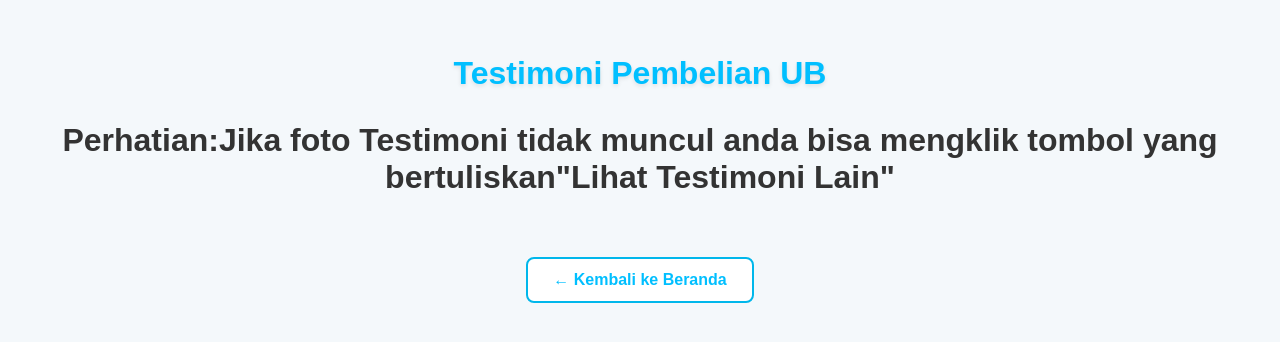
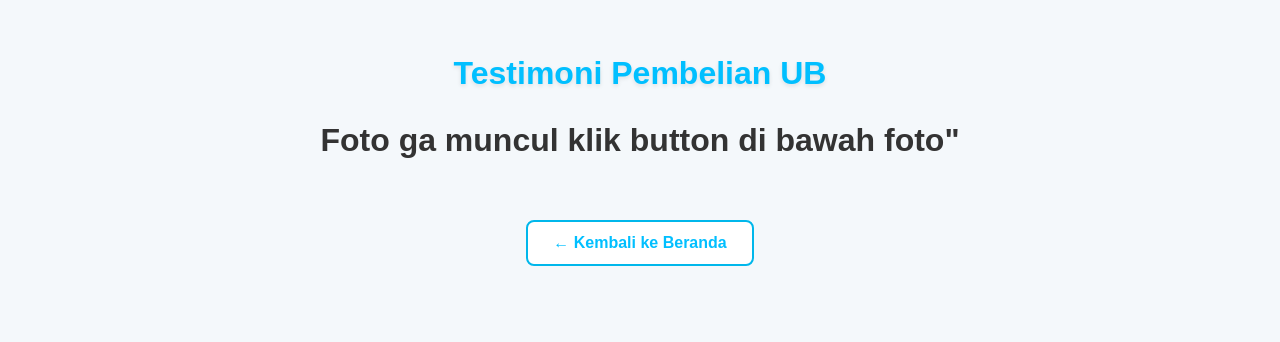
Before and after one commit to Revansyabian/Webtopupv2, a plain HTML site: page testimoni.html in a window 1280 px wide. Drawn offline with Linux system fonts and the light colour scheme; no server answers.

Commit message:
Update testimoni.html

```diff
--- a/testimoni.html
+++ b/testimoni.html
@@ -235,7 +235,7 @@
 </head>
 <body>
   <h2><strong>Testimoni Pembelian UB</strong></h2>
- <h1><strong>Perhatian:Jika foto Testimoni tidak muncul anda bisa mengklik tombol yang bertuliskan"Lihat Testimoni Lain"</strong></h1>
+ <h1><strong>Foto ga muncul klik button di bawah foto"</strong></h1>
   <div id="daftarTestimoni" class="testimoni-container"></div>
 
   <!-- Modal Viewer -->
```
